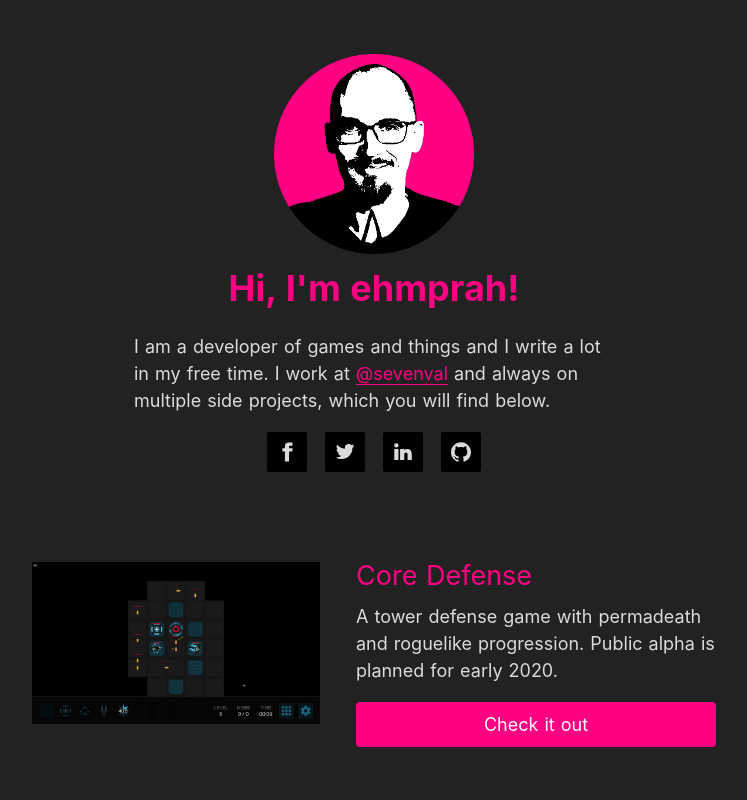
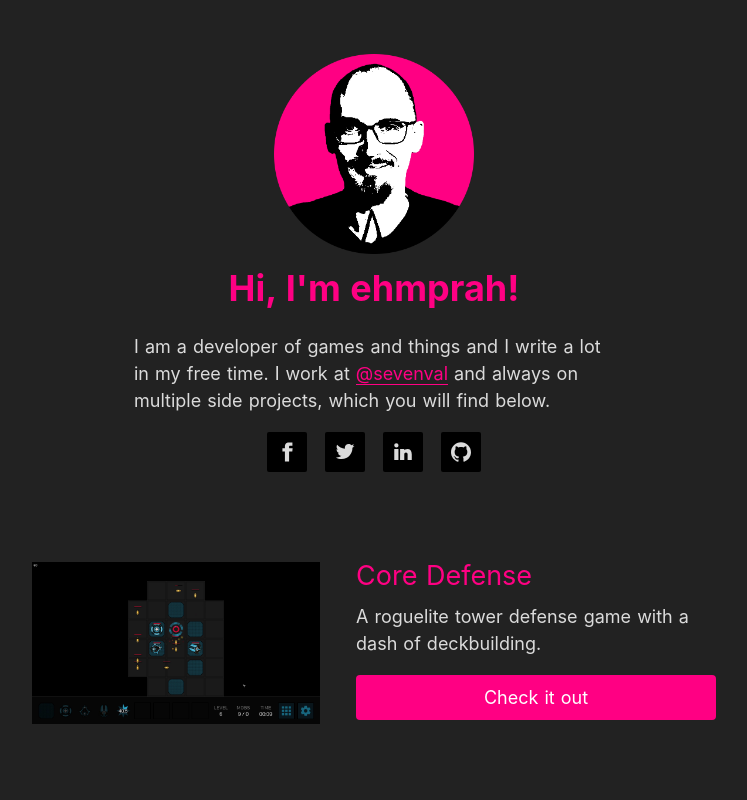
Before and after one commit to ehmprah/ehmprah.com, a Nuxt app: page / in a window 1280 px wide. Shown: the top 800 px of the page, without its empty margins (266-1013 px from the left). Built offline with nearby package versions, Linux system fonts and the light colour scheme.

Commit message:
Update core defense description

```diff
--- a/pages/index.vue
+++ b/pages/index.vue
@@ -19,8 +19,7 @@
           url="https://coredefense.ehmprah.com"
           image="/screenshot_core_defense.png"
         >
-          A tower defense game with permadeath and roguelike progression. Public
-          alpha is planned for early 2020.
+          A roguelite tower defense game with a dash of deckbuilding.
         </Project>
         <Project
           title="FRGMNTS"
```
